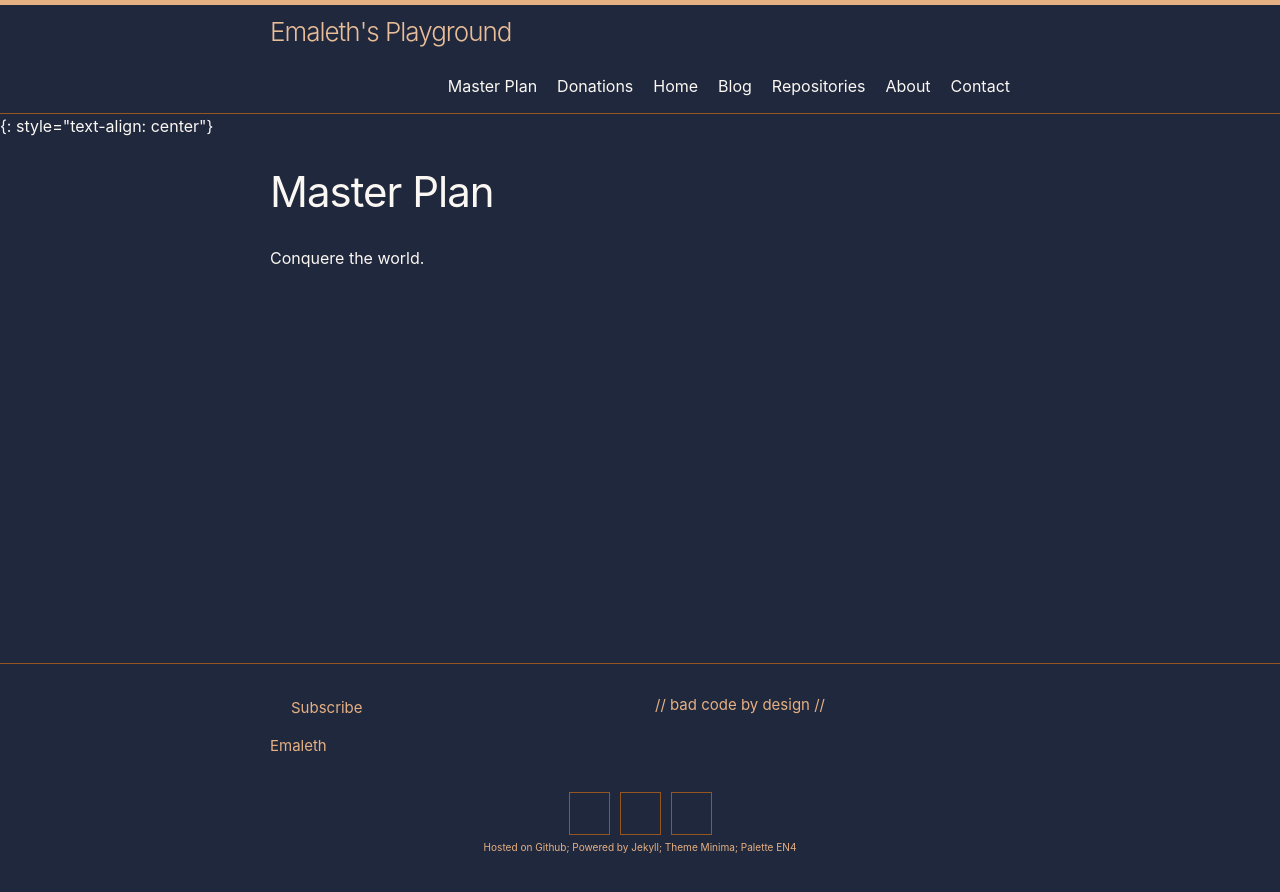
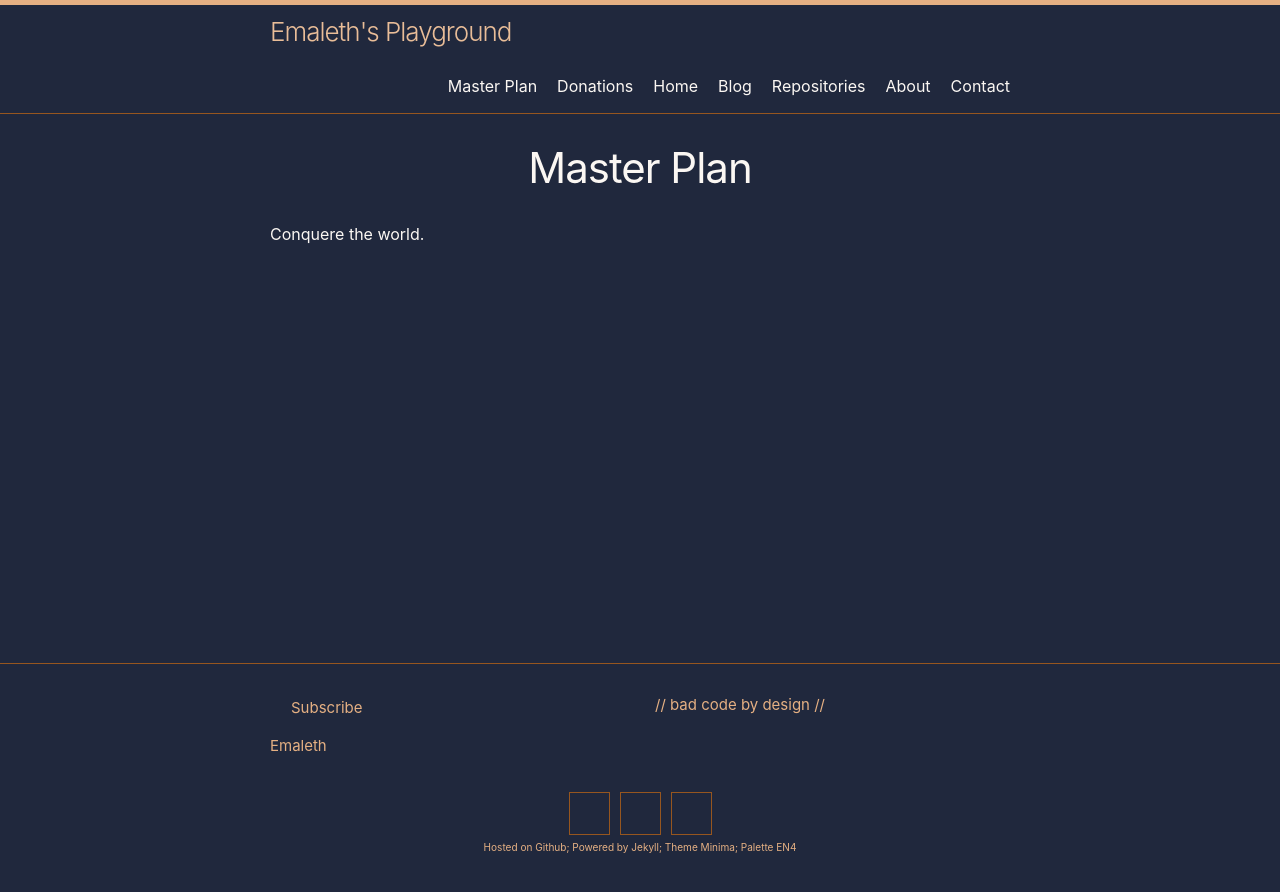
Before and after one commit to Emaleth-BSE/Emaleth-BSE.github.io, a Jekyll site: the page built from _pages/master_plan.md, in a window 1280 px wide. Shown: the top 892 px of the page. Built offline with Jekyll 4.4.1, drawn with Linux system fonts in a browser that asks for light colours.

Commit message:
center page header

```diff
--- a/_layouts/default.html
+++ b/_layouts/default.html
@@ -5,7 +5,6 @@
 
   <body>
     {%- include header.html -%}
-    {: style="text-align: center"}
     <main class="page-content" aria-label="Content">
       <div class="wrapper">
         {{ content }}
--- a/_layouts/page.html
+++ b/_layouts/page.html
@@ -4,7 +4,7 @@ layout: default
 <article class="post">
 
   <header class="post-header">
-    <h1 class="post-title">{{ page.title | escape }}</h1>
+    <h1 class="post-title" style="text-align:center">{{ page.title | escape }}</h1>
   </header>
 
   <div class="post-content">
```
